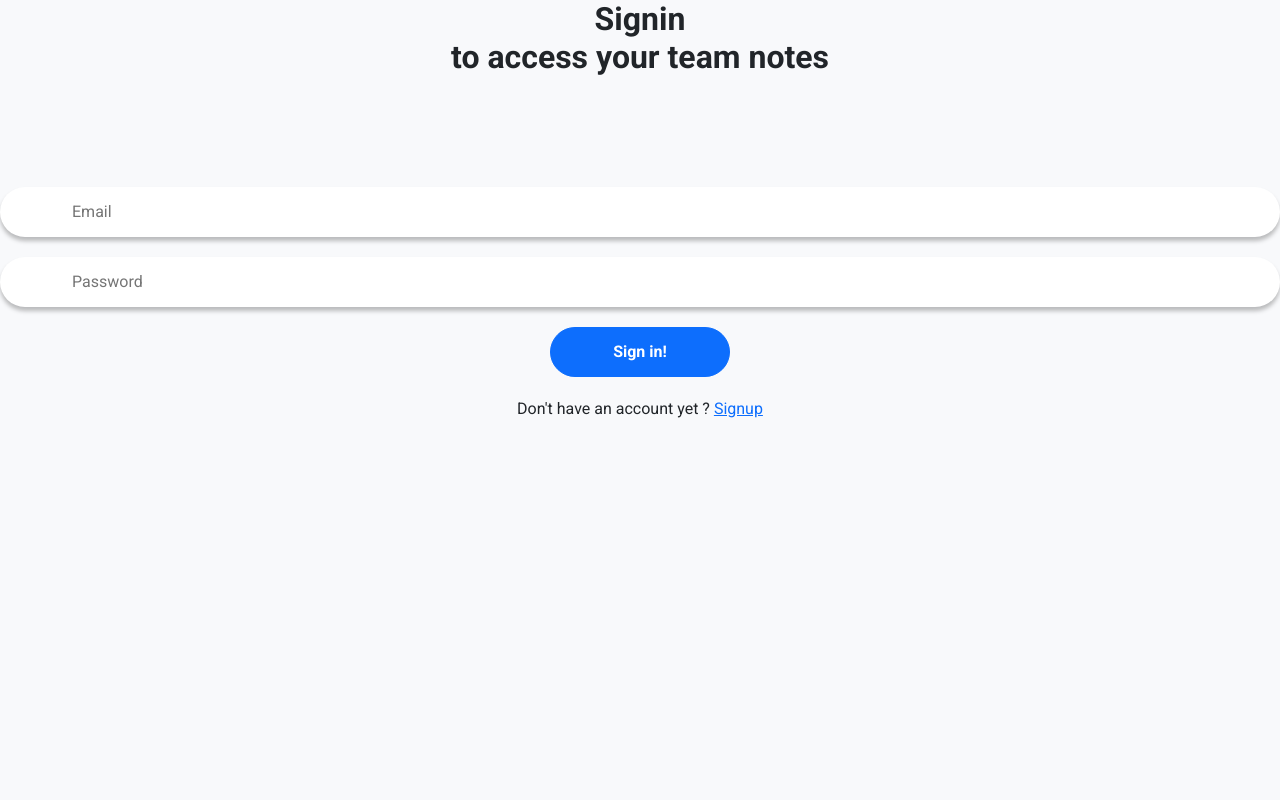
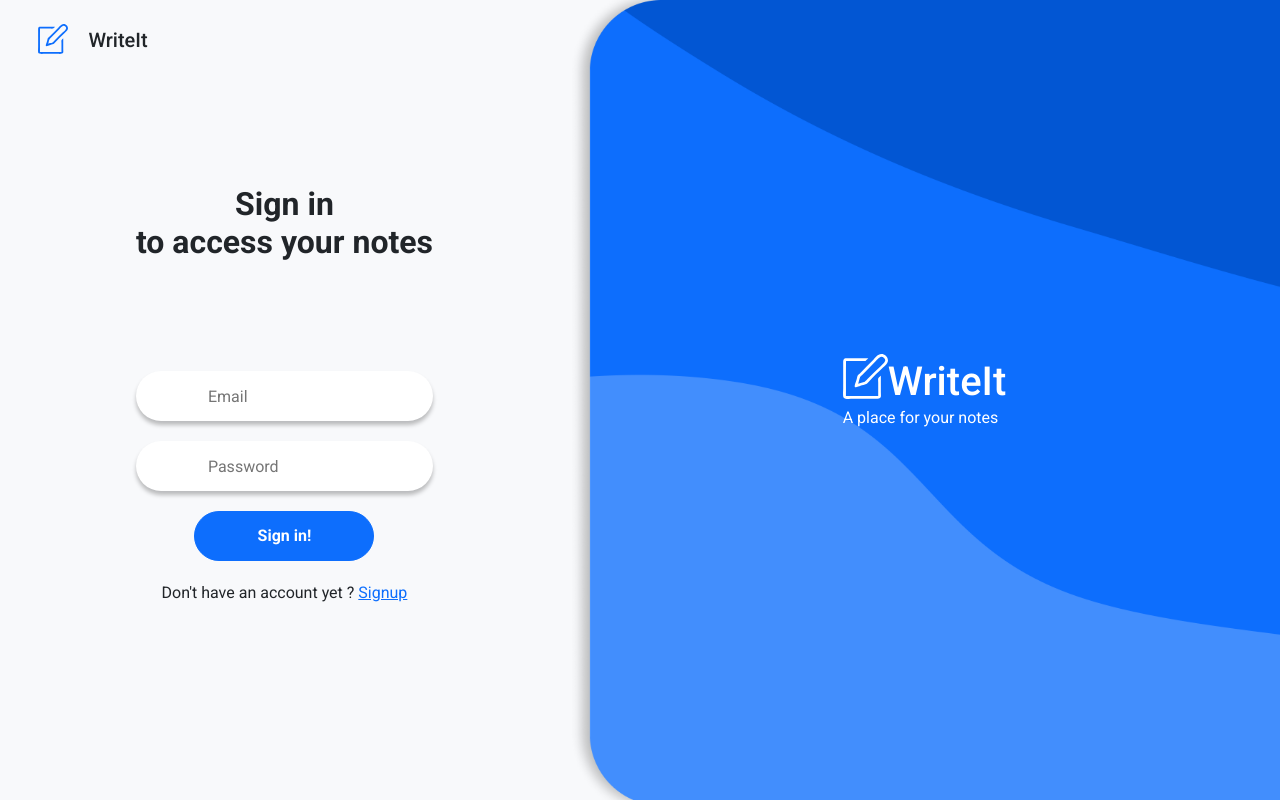
Before and after one commit to alikssant/WriteIt, a React (Create React App) app: page /signin in a window 1280 px wide. Built offline with nearby package versions, Linux system fonts and the light colour scheme.

Commit message:
singin layouts

```diff
--- a/src/layouts/AuthLayout.jsx
+++ b/src/layouts/AuthLayout.jsx
@@ -1,3 +1,29 @@
+import s from "./style.module.css";
+import { ReactComponent as LogoSVG } from "assets/images/logo.svg";
+
 export function AuthLayout({ children }) {
-  return <>{children}</>;
+  const header = (
+    <div className={s.header}>
+      <LogoSVG className={s.logoTop} />
+      <h3 className={s.logoTitle}>WriteIt</h3>
+    </div>
+  );
+
+  const background = (
+    <div>
+      <div className="d-flex">
+        <LogoSVG className={s.logo} />
+        <h1 className={s.backgroundTitle}>WriteIt</h1>
+      </div>
+      <p style={{ color: "white" }}>A place for your notes</p>
+    </div>
+  );
+
+  return (
+    <div className={s.root}>
+      {header}
+      <div className={s.leftSection}>{children}</div>
+      <div className={`${s.rightSection} d-none d-lg-flex`}>{background}</div>
+    </div>
+  );
 }
--- a/src/layouts/style.module.css
+++ b/src/layouts/style.module.css
@@ -0,0 +1,52 @@
+.root {
+  display: flex;
+  height: 100%;
+}
+.logoTitle {
+  font-size: 20px;
+  margin: 0;
+  padding-top: 4px;
+  text-align: center;
+}
+.logoTop {
+  fill: #0d6efd;
+  height: 30px;
+  width: 30px;
+  margin-right: 20px;
+}
+
+.header {
+  display: flex;
+  position: absolute;
+  top: 3%;
+  left: 3%;
+}
+
+.leftSection {
+  flex: 4;
+  display: flex;
+  justify-content: center;
+  align-items: center;
+}
+
+.rightSection {
+  flex: 5;
+  background-image: url('assets/images/bg.png');
+  background-repeat: no-repeat;
+  background-size: cover;
+  justify-content: center;
+  align-items: center;
+}
+
+.logo {
+  height: 45px;
+  width: 45px;
+  vertical-align: baseline;
+}
+
+.backgroundTitle {
+  color: white;
+  margin: 0;
+  text-align: center;
+  padding-top: 4px;
+}
--- a/src/pages/Signin/Signin.jsx
+++ b/src/pages/Signin/Signin.jsx
@@ -8,8 +8,8 @@ export function Signin() {
   const form = (
     <div className={s.formContainer}>
       <h2 className={s.title}>
-        Signin <br />
-        to access your team notes
+        Sign in <br />
+        to access your notes
       </h2>
       <form className={s.formGroup}>
         <Input placeholder={"Email"} />
```
Also changed, not shown: src/assets/images/pen.jpg (deleted).
